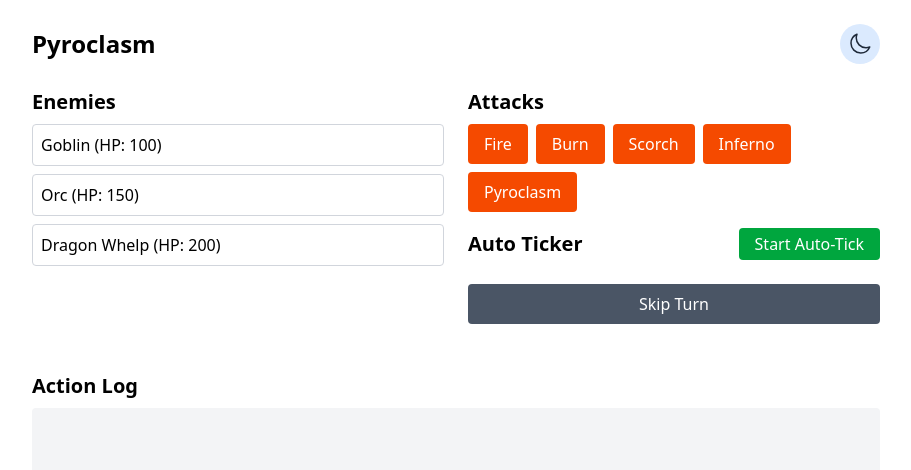
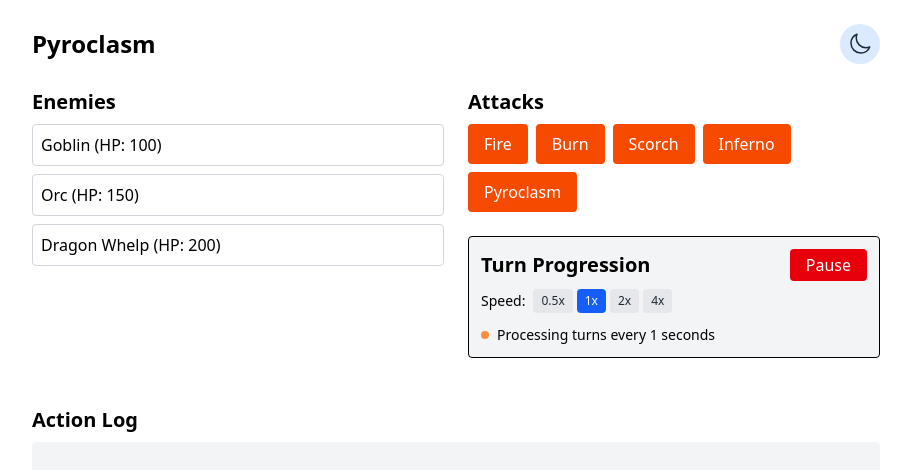
Before and after one commit to kyletolle/pyroclasm, a React (Vite) app: page / in a window 1280 px wide. Shown: the top 470 px of the page, without its empty margins (184-1095 px from the left). Built offline with nearby package versions, Linux system fonts and the light colour scheme.

Commit message:
Automatically tick damage when applied and remove skip turn

```diff
--- a/src/App.tsx
+++ b/src/App.tsx
@@ -18,7 +18,7 @@ function App() {
   const [enemies, setEnemies] = useState<Enemy[]>(createInitialEnemies());
   const [selectedEnemy, setSelectedEnemy] = useState<Enemy | null>(null);
   const [log, setLog] = useState<string[]>([]);
-  const [autoTickEnabled, setAutoTickEnabled] = useState<boolean>(false);
+  const [autoTickEnabled, setAutoTickEnabled] = useState<boolean>(true); // Auto-tick enabled by default
   const [tickSpeed, setTickSpeed] = useState<number>(1000); // milliseconds
   const { theme } = useTheme();
 
@@ -53,15 +53,11 @@ function App() {
     // Update state with the result
     setEnemies(result.updatedEnemies);
     setLog(prev => [...prev, result.message]);
-  };
 
-  const handleSkipTurn = () => {
-    // Use our combat service to process the turn skip
-    const result = skipTurn(enemies);
-
-    // Update state with the result
-    setEnemies(result.updatedEnemies);
-    setLog(prev => [...prev, result.message]);
+    // Ensure auto-tick is enabled when an attack is made
+    if (!autoTickEnabled) {
+      setAutoTickEnabled(true);
+    }
   };
 
   const toggleAutoTick = () => {
@@ -91,32 +87,13 @@ function App() {
         <div className="flex flex-col gap-4">
           <AttackPanel onAttack={handleAttack} />
 
-          <div>
+          <div className="mt-2">
             <AutoTicker
               isRunning={autoTickEnabled}
               onToggle={toggleAutoTick}
               tickSpeed={tickSpeed}
               onSpeedChange={handleTickSpeedChange}
             />
-          </div>
-
-          <div className="mt-2">
-            <button
-              onClick={handleSkipTurn}
-              className={`w-full px-4 py-2 rounded ${
-                theme === 'dark'
-                  ? 'bg-gray-700 hover:bg-gray-800 text-white'
-                  : 'bg-gray-600 hover:bg-gray-700 text-white'
-              }`}
-              disabled={autoTickEnabled}
-            >
-              Skip Turn
-            </button>
-            {autoTickEnabled && (
-              <div className="text-xs text-center mt-1 text-gray-500">
-                Manual skip disabled during auto-tick
-              </div>
-            )}
           </div>
         </div>
 
--- a/src/components/AutoTicker.tsx
+++ b/src/components/AutoTicker.tsx
@@ -7,12 +7,7 @@ interface Props {
   onSpeedChange: (speed: number) => void;
 }
 
-export function AutoTicker({
-  isRunning,
-  onToggle,
-  tickSpeed,
-  onSpeedChange,
-}: Props) {
+export function AutoTicker({ isRunning, onToggle, tickSpeed, onSpeedChange }: Props) {
   const { theme } = useTheme();
   const isDark = theme === 'dark';
 
@@ -21,13 +16,13 @@ export function AutoTicker({
     { value: 2000, label: '0.5x' },
     { value: 1000, label: '1x' },
     { value: 500, label: '2x' },
-    { value: 250, label: '4x' },
+    { value: 250, label: '4x' }
   ];
 
   return (
-    <div className="flex flex-col gap-2">
+    <div className="flex flex-col gap-2 border rounded p-3 bg-opacity-10 bg-gray-100 dark:bg-gray-800 dark:bg-opacity-20">
       <div className="flex items-center justify-between">
-        <h2 className="text-xl font-bold">Auto Ticker</h2>
+        <h2 className="text-xl font-bold">Turn Progression</h2>
         <button
           onClick={onToggle}
           className={`px-4 py-1 rounded font-medium ${
@@ -40,11 +35,10 @@ export function AutoTicker({
                 : 'bg-green-600 hover:bg-green-700 text-white'
           }`}
         >
-          {isRunning ? 'Stop' : 'Start'} Auto-Tick
+          {isRunning ? 'Pause' : 'Resume'}
         </button>
       </div>
 
-      {isRunning && (
       <div className="flex items-center gap-2">
         <span className="text-sm">Speed:</span>
         <div className="flex gap-1">
@@ -67,14 +61,15 @@ export function AutoTicker({
           ))}
         </div>
       </div>
-      )}
 
-      {isRunning && (
+      {isRunning ? (
         <div className="mt-1 flex items-center">
           <div className="animate-pulse mr-2 w-2 h-2 bg-orange-500 rounded-full"></div>
-          <span className="text-sm">
-            Auto-ticking every {tickSpeed / 1000} seconds
-          </span>
+          <span className="text-sm">Processing turns every {tickSpeed/1000} seconds</span>
+        </div>
+      ) : (
+        <div className="mt-1 flex items-center text-sm text-amber-600 dark:text-amber-400">
+          <span>Turn processing paused</span>
         </div>
       )}
     </div>
```
Lines whose indentation alone changed are shown as unchanged.
